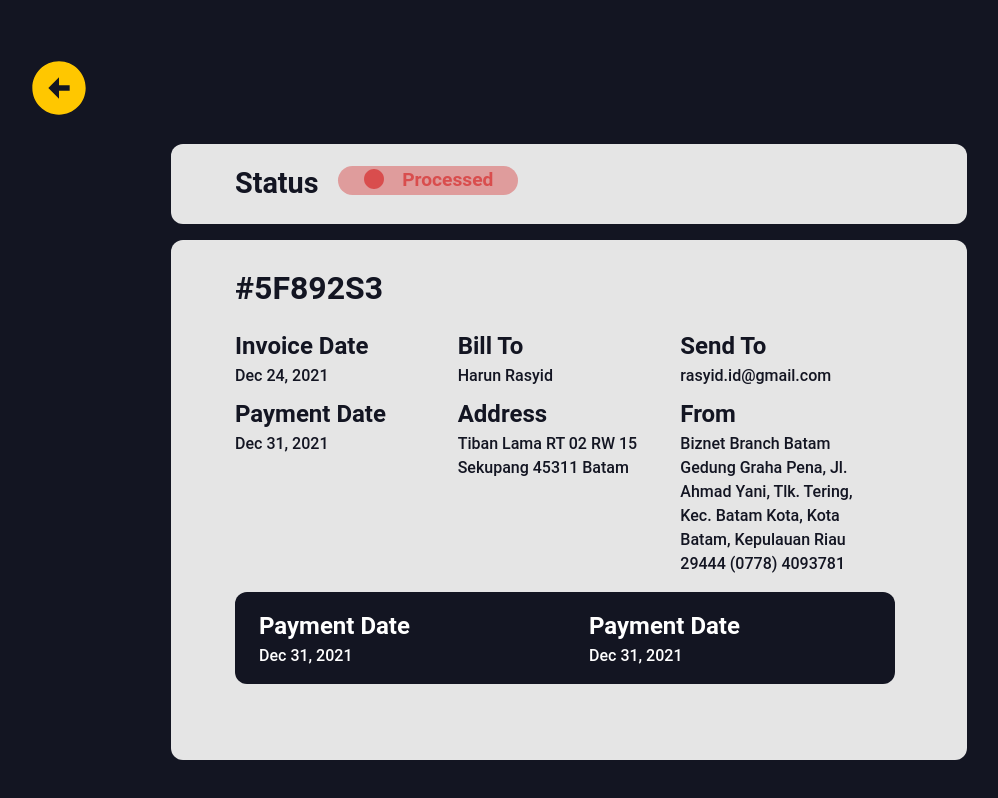
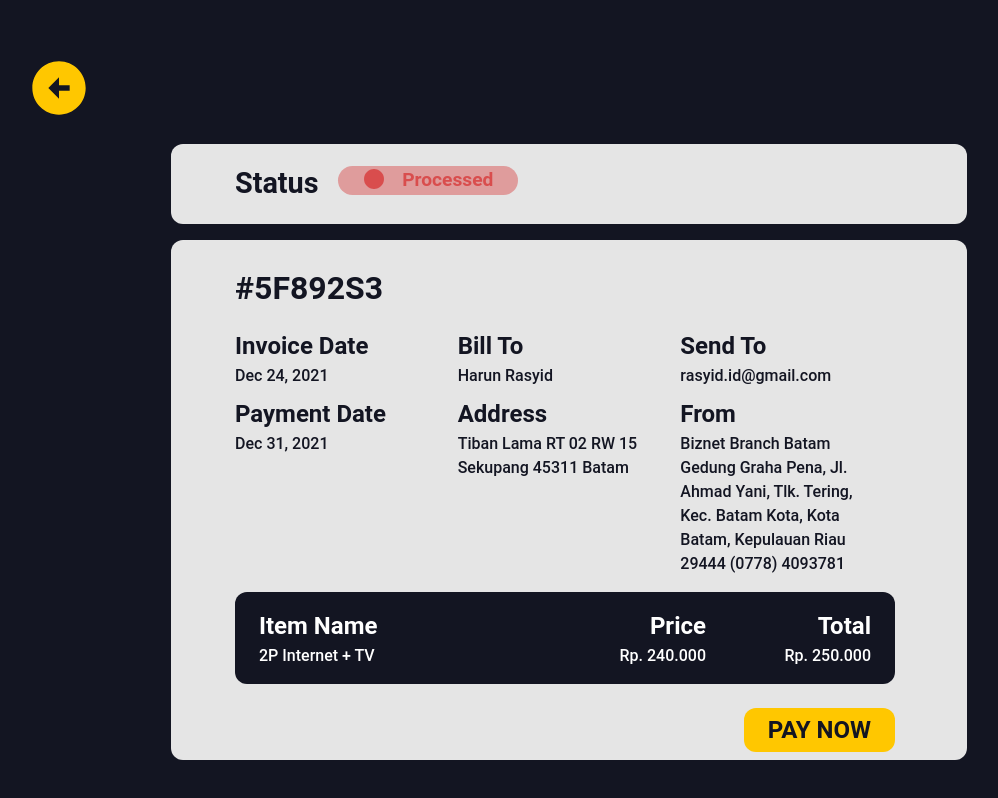
Before and after one commit to xxrunexx/CapstoneProject, a React (Create React App) app: page / in a window 1280 px wide. Shown: the top 798 px of the page, without its empty margins (71-1069 px from the left). Built offline with nearby package versions, Linux system fonts and the light colour scheme.

Commit message:
page-detailInvoice

```diff
--- a/public/index.html
+++ b/public/index.html
@@ -2,14 +2,14 @@
 <html lang="en">
   <head>
     <meta charset="utf-8" />
-    <link rel="icon" href="%PUBLIC_URL%/favicon.ico" />
+    <link rel="icon" href="%PUBLIC_URL%/invoice.png" />
     <meta name="viewport" content="width=device-width, initial-scale=1" />
     <meta name="theme-color" content="#000000" />
     <meta
       name="description"
       content="Web site created using create-react-app"
     />
-    <link rel="apple-touch-icon" href="%PUBLIC_URL%/logo192.png" />
+    <link rel="apple-touch-icon" href="%PUBLIC_URL%/invoice.png" />
     <!--
       manifest.json provides metadata used when your web app is installed on a
       user's mobile device or desktop. See https://developers.google.com/web/fundamentals/web-app-manifest/
@@ -24,7 +24,7 @@
       work correctly both with client-side routing and a non-root public URL.
       Learn how to configure a non-root public URL by running `npm run build`.
     -->
-    <title>React App</title>
+    <title>Invoice.In</title>
   </head>
   <body>
     <noscript>You need to enable JavaScript to run this app.</noscript>
--- a/src/components/Detail/DetailInvoiceClient.jsx
+++ b/src/components/Detail/DetailInvoiceClient.jsx
@@ -2,6 +2,7 @@ import * as React from 'react';
 import PropTypes from 'prop-types';
 import Box from '@mui/material/Box';
 import custom from './detailInvoice.module.css';
+import Link from '@mui/material/Link';
 
 function Item(props) {
     const { sx, ...other } = props;
@@ -123,18 +124,19 @@ const Detailinvoiceclient = (props) => {
                 }}>
                     <Item className={custom.detailInvoiceLeft} sx={{
                         gridRow: '1',
-                        gridColumn: '1 / 2',
+                        gridColumn: '1 / 3',
                         px:3,
                         py:2,
                         bgcolor: '#131522',
                         borderRadius: 3,
                     }}>
-                        <Item sx={{color:'white'}}>Payment Date</Item>
-                        <Item sx={{fontWeight:500, fontSize:'1rem', color:'white'}}>{props.data[0].payment_date}</Item>
+                        <Item sx={{color:'white'}}>Item Name</Item>
+                        <Item sx={{fontWeight:500, fontSize:'1rem', color:'white'}}>{props.data[0].item_name}</Item>
                     </Item>
-                    <Item className={custom.detailInvoiceRight} sx={{
+                    <Item className={custom.detailInvoiceMid} sx={{
                         gridRow: '1',
-                        gridColumn: '2 / 3',
+                        gridColumn: '3 / 4',
+                        textAlign: 'right',
                         px:3,
                         py:2,
                         bgcolor: '#131522',
@@ -143,16 +145,55 @@ const Detailinvoiceclient = (props) => {
                         <Item sx={{
                             color:'white',
                         }}>
-                            Payment Date
+                            Price
                         </Item>
                         <Item sx={{
                             fontWeight:500,
                             fontSize:'1rem',
                             color:'white',
                         }}>
-                            {props.data[0].payment_date}
+                            {'Rp. '}{props.data[0].price}
                         </Item>
                     </Item>
+                    <Item className={custom.detailInvoiceRight} sx={{
+                        gridRow: '1',
+                        gridColumn: '4 / 5',
+                        textAlign: 'right',
+                        px:3,
+                        py:2,
+                        bgcolor: '#131522',
+                        borderRadius: 3,
+                    }}>
+                        <Item sx={{
+                            color:'white',
+                        }}>
+                            Total
+                        </Item>
+                        <Item sx={{
+                            fontWeight:500,
+                            fontSize:'1rem',
+                            color:'white',
+                        }}>
+                            {'Rp. '}{props.data[0].total}
+                        </Item>
+                    </Item>
+                </Box>
+                <Box sx={{
+                    display: 'flex',
+                    flexDirection: 'row-reverse',
+                    pr: 8,
+                    mt: 3,
+                }}>
+                    <Link sx={{
+                        bgcolor: '#FFC700',
+                        color: '#131522',
+                        px:3,
+                        py:0.5,
+                        fontSize: '1.5rem',
+                        borderRadius: 3
+                    }} href="#" underline="none" className={custom.payNow}>
+                        {'PAY NOW'}
+                    </Link>
                 </Box>
             </Item>
         </Box>
--- a/src/components/Detail/detailInvoice.module.css
+++ b/src/components/Detail/detailInvoice.module.css
@@ -9,3 +9,15 @@
     border-top-left-radius: 0 !important;
     border-bottom-left-radius: 0 !important;
 }
+
+.detailInvoiceMid{
+    color: white;
+    border-top-left-radius: 0 !important;
+    border-bottom-left-radius: 0 !important;
+    border-top-right-radius: 0 !important;
+    border-bottom-right-radius: 0 !important;
+}
+
+.payNow:hover{
+    color: white;
+}
--- a/src/views/DetailInvoice/DetailInvoice.js
+++ b/src/views/DetailInvoice/DetailInvoice.js
@@ -3,6 +3,7 @@ import Custom from './detailInvoice.module.css';
 import Navbardetailinvoice from '../../components/Navbar/NavbarDetailInvoice';
 import Status from '../../components/Status/Status';
 import Detailinvoiceclient from '../../components/Detail/DetailInvoiceClient';
+import Box from '@mui/material/Box';
 
 const data = [
     {
@@ -12,19 +13,22 @@ const data = [
         bill_to: 'Harun Rasyid',
         send_to: 'rasyid.id@gmail.com',
         address: 'Tiban Lama RT 02 RW 15 Sekupang 45311 Batam',
+        item_name: '2P Internet + TV',
+        price: '240.000',
+        total: '250.000',
         from: 'Biznet Branch Batam Gedung Graha Pena, Jl. Ahmad Yani, Tlk. Tering, Kec. Batam Kota, Kota Batam, Kepulauan Riau 29444 (0778) 4093781'
     },
 ];
 
 const Detailinvoice = () => {
     return (
-        <div className={Custom.background}>
-            <div className={`container py-5 text-white`}>
+        <Box sx={{height:'100%'}} className={Custom.background}>
+            <Box className={`container py-5 text-white`}>
                 <Navbardetailinvoice/>
                 <Status status="Processed"/>
                 <Detailinvoiceclient data={data}/>
-            </div>
-        </div>
+            </Box>
+        </Box>
     );
 }
 
```
Also changed, not shown: public/invoice.png (added).
